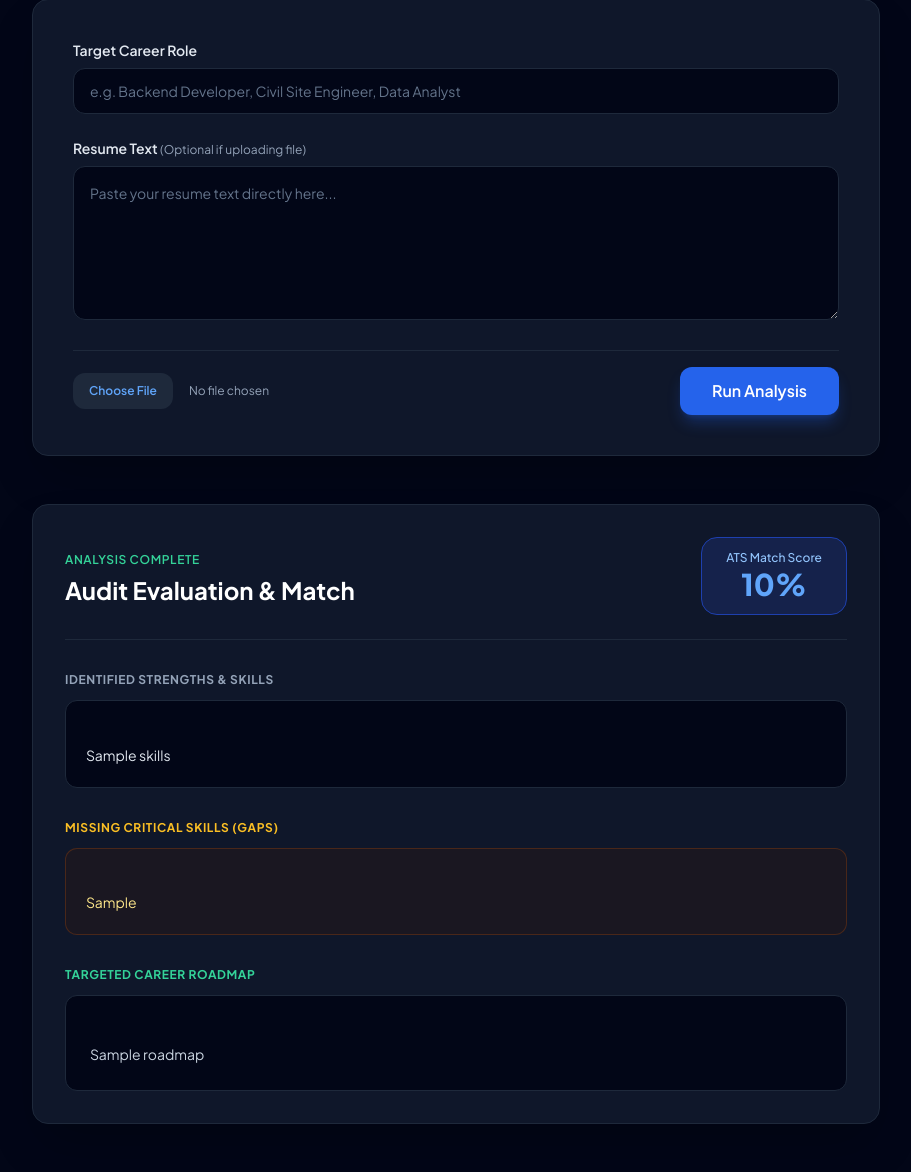
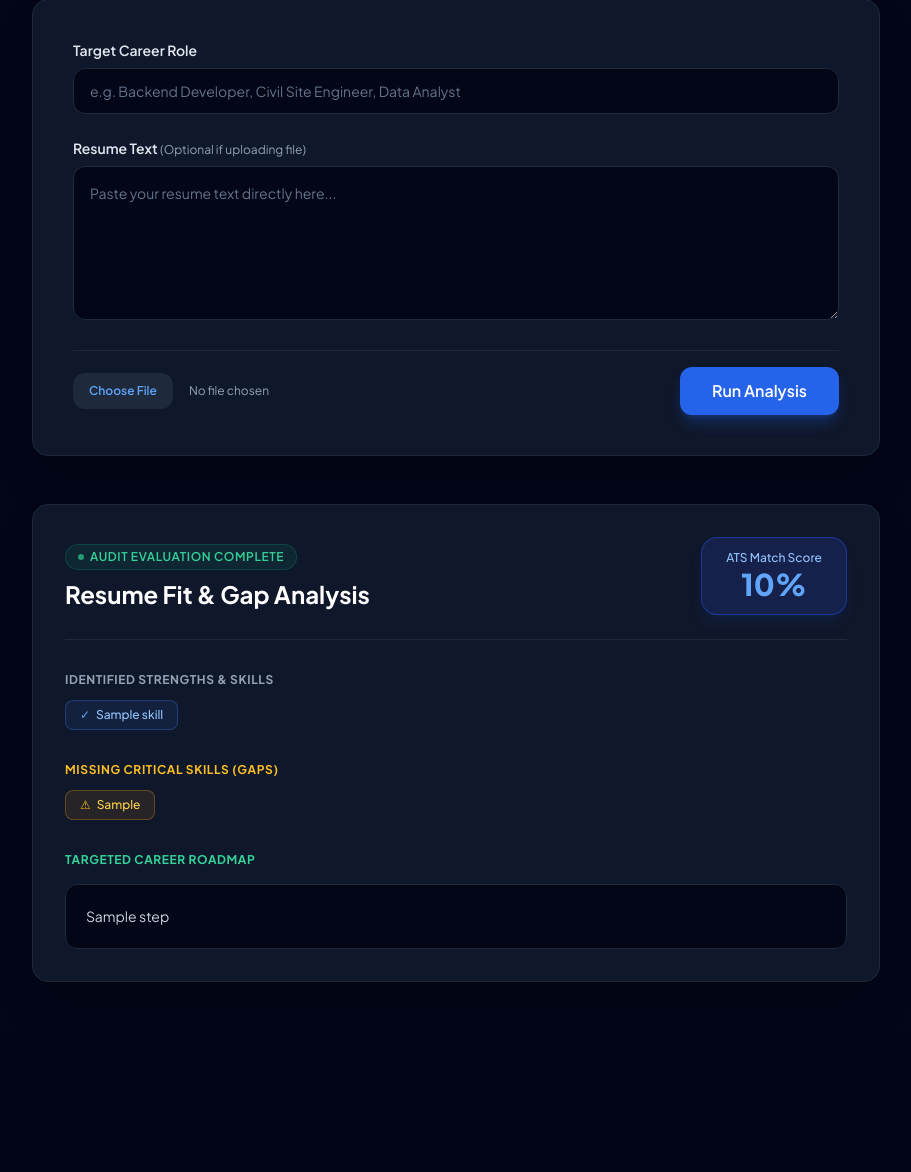
Before and after one commit to DevSatyam7/Ai-Resume-Analyzer, a Flask app: template templates/dashboard.html in a window 1280 px wide. Shown: the part 234-1406 px from the top of the page, without its empty margins (184-1095 px from the left). After the commit the page ends 1216 px from the top, so only its background shows below. Run offline with Flask 3, Linux system fonts and the light colour scheme; the template is opened without the code that fills it: most values are stand-ins (such as "Sample title", 1, 10 or a date in 2020); some libraries are stand-ins or nearby versions.

Commit message:
Update dashboard.html

```diff
--- a/templates/dashboard.html
+++ b/templates/dashboard.html
@@ -12,14 +12,14 @@
         </p>
     </div>
 
-    <!-- Error Alert (Agar file read ya API me error aaye) -->
+    <!-- Error Alert -->
     {% if result and result.error %}
     <div class="mb-8 bg-red-950/40 border border-red-800 text-red-300 px-6 py-4 rounded-2xl text-sm">
         <strong>Error:</strong> {{ result.error }}
     </div>
     {% endif %}
 
-    <!-- Form Card -->
+    <!-- Input Form -->
     <div class="bg-slate-900 border border-slate-800 rounded-2xl p-6 sm:p-10 shadow-2xl mb-12">
         <form method="POST" enctype="multipart/form-data" class="space-y-6">
 
@@ -33,7 +33,7 @@
                     class="w-full bg-slate-950 border border-slate-800 rounded-xl px-4 py-3 text-white placeholder-slate-500 text-sm focus:outline-none focus:border-blue-500 focus:ring-1 focus:ring-blue-500 transition">
             </div>
 
-            <!-- Resume Text (Exact name="resume") -->
+            <!-- Resume Text -->
             <div>
                 <label class="block text-sm font-semibold text-slate-200 mb-2">
                     Resume Text <span class="text-xs text-slate-400 font-normal">(Optional if uploading file)</span>
@@ -43,7 +43,7 @@
                     class="w-full bg-slate-950 border border-slate-800 rounded-xl p-4 text-white placeholder-slate-500 text-sm focus:outline-none focus:border-blue-500 focus:ring-1 focus:ring-blue-500 transition"></textarea>
             </div>
 
-            <!-- File Upload (Exact name="file") & Action Button -->
+            <!-- File Upload & Action Button -->
             <div class="flex flex-col sm:flex-row items-center justify-between gap-4 pt-4 border-t border-slate-800">
                 <div class="w-full sm:w-auto">
                     <input type="file" name="file" accept=".pdf,.docx,.txt"
@@ -62,43 +62,105 @@
     {% if result and not result.error %}
     <div class="bg-slate-900 border border-slate-800 rounded-2xl p-6 sm:p-8 shadow-2xl space-y-8">
 
-        <!-- Score & Status Header -->
+        <!-- Score Header -->
         <div class="flex flex-wrap items-center justify-between gap-4 border-b border-slate-800 pb-6">
             <div>
-                <span class="text-xs font-semibold text-emerald-400 uppercase tracking-wider">Analysis Complete</span>
-                <h2 class="text-2xl font-bold text-white mt-1">Audit Evaluation & Match</h2>
+                <span class="inline-flex items-center gap-1.5 text-xs font-semibold text-emerald-400 uppercase tracking-wider bg-emerald-500/10 px-3 py-1 rounded-full border border-emerald-500/20">
+                    <span class="w-1.5 h-1.5 rounded-full bg-emerald-400 animate-pulse"></span>
+                    Audit Evaluation Complete
+                </span>
+                <h2 class="text-2xl font-bold text-white mt-2">Resume Fit & Gap Analysis</h2>
             </div>
             {% if result.ats_score is defined %}
-            <div class="bg-blue-950/80 border border-blue-800 px-6 py-3 rounded-2xl text-center">
+            <div class="bg-blue-950/80 border border-blue-800/80 px-6 py-3 rounded-2xl text-center shadow-lg shadow-blue-900/20">
                 <span class="text-xs text-blue-300 block font-medium">ATS Match Score</span>
                 <span class="text-3xl font-black text-blue-400">{{ result.ats_score }}%</span>
             </div>
             {% endif %}
         </div>
 
-        <!-- Matched Skills -->
+        <!-- 1. Identified Skills Found -->
+        {% set skills_list = result.skills or result.skills_found or result.matched_skills or result.present_skills or result.current_skills or result.identified_skills or result.strengths or result.extracted_skills %}
         <div>
-            <h3 class="text-xs font-bold uppercase tracking-wider text-slate-400 mb-3">Identified Strengths & Skills</h3>
-            <div class="bg-slate-950 border border-slate-800 rounded-xl p-5 text-sm text-slate-200 whitespace-pre-line leading-relaxed">
-                {{ result.skills or result.extracted_skills or "Skills recorded successfully." }}
+            <h3 class="text-xs font-bold uppercase tracking-wider text-slate-400 mb-3 flex items-center gap-2">
+                <span>Identified Strengths & Skills</span>
+            </h3>
+            <div class="flex flex-wrap gap-2">
+                {% if skills_list and skills_list is iterable and skills_list is not string %}
+                    {% for skill in skills_list %}
+                        <span class="inline-flex items-center gap-1.5 bg-blue-500/10 border border-blue-500/30 text-blue-300 text-xs font-medium px-3.5 py-1.5 rounded-lg">
+                            <span class="text-blue-400">✓</span> {{ skill }}
+                        </span>
+                    {% endfor %}
+                {% elif skills_list and skills_list is string %}
+                    {% for skill in skills_list.split(',') %}
+                        <span class="inline-flex items-center gap-1.5 bg-blue-500/10 border border-blue-500/30 text-blue-300 text-xs font-medium px-3.5 py-1.5 rounded-lg">
+                            <span class="text-blue-400">✓</span> {{ skill.strip() }}
+                        </span>
+                    {% endfor %}
+                {% else %}
+                    <span class="text-slate-500 text-xs">Skills recorded and factored into ATS score.</span>
+                {% endif %}
             </div>
         </div>
 
-        <!-- Skill Gaps / Missing Skills -->
+        <!-- 2. Missing Skills (Gaps) -->
+        {% set missing_list = result.missing_skills or result.skill_gaps or result.gaps %}
         <div>
-            <h3 class="text-xs font-bold uppercase tracking-wider text-amber-400 mb-3">Missing Critical Skills (Gaps)</h3>
-            <div class="bg-amber-950/20 border border-amber-800/40 rounded-xl p-5 text-sm text-amber-200 whitespace-pre-line leading-relaxed">
-                {{ result.missing_skills or "No critical skill gaps identified." }}
+            <h3 class="text-xs font-bold uppercase tracking-wider text-amber-400 mb-3 flex items-center gap-2">
+                <span>Missing Critical Skills (Gaps)</span>
+            </h3>
+            <div class="flex flex-wrap gap-2">
+                {% if missing_list and missing_list is iterable and missing_list is not string %}
+                    {% for m_skill in missing_list %}
+                        <span class="inline-flex items-center gap-1.5 bg-amber-500/10 border border-amber-500/30 text-amber-300 text-xs font-medium px-3.5 py-1.5 rounded-lg">
+                            <span class="text-amber-400">⚠</span> {{ m_skill }}
+                        </span>
+                    {% endfor %}
+                {% elif missing_list and missing_list is string %}
+                    {% for m_skill in missing_list.split(',') %}
+                        <span class="inline-flex items-center gap-1.5 bg-amber-500/10 border border-amber-500/30 text-amber-300 text-xs font-medium px-3.5 py-1.5 rounded-lg">
+                            <span class="text-amber-400">⚠</span> {{ m_skill.strip() }}
+                        </span>
+                    {% endfor %}
+                {% else %}
+                    <span class="text-slate-500 text-xs">No major skill gaps identified.</span>
+                {% endif %}
             </div>
         </div>
 
-        <!-- Roadmap -->
+        <!-- 3. Targeted Career Roadmap Cards -->
         {% if result.roadmap %}
         <div>
-            <h3 class="text-xs font-bold uppercase tracking-wider text-emerald-400 mb-3">Targeted Career Roadmap</h3>
-            <div class="bg-slate-950 border border-slate-800 rounded-xl p-6 text-sm text-slate-300 whitespace-pre-line leading-relaxed">
-                {{ result.roadmap }}
-            </div>
+            <h3 class="text-xs font-bold uppercase tracking-wider text-emerald-400 mb-4 flex items-center gap-2">
+                <span>Targeted Career Roadmap</span>
+            </h3>
+
+            {% if result.roadmap is iterable and result.roadmap is not string %}
+                <div class="space-y-4">
+                    {% for step in result.roadmap %}
+                        <div class="bg-slate-950 border border-slate-800 rounded-xl p-5 hover:border-slate-700 transition">
+                            {% if step is mapping %}
+                                <div class="flex items-center gap-2 mb-2">
+                                    <span class="w-2 h-2 rounded-full bg-emerald-400"></span>
+                                    <h4 class="text-sm font-bold text-emerald-400">
+                                        {{ step.phase or step.week or step.title or "Milestone Phase" }}
+                                    </h4>
+                                </div>
+                                <p class="text-sm text-slate-300 leading-relaxed pl-4 border-l border-slate-800">
+                                    {{ step.tasks or step.description or step }}
+                                </p>
+                            {% else %}
+                                <p class="text-sm text-slate-300 leading-relaxed">{{ step }}</p>
+                            {% endif %}
+                        </div>
+                    {% endfor %}
+                </div>
+            {% else %}
+                <div class="bg-slate-950 border border-slate-800 rounded-xl p-5 text-sm text-slate-300 whitespace-pre-line leading-relaxed">
+                    {{ result.roadmap }}
+                </div>
+            {% endif %}
         </div>
         {% endif %}
 
```
